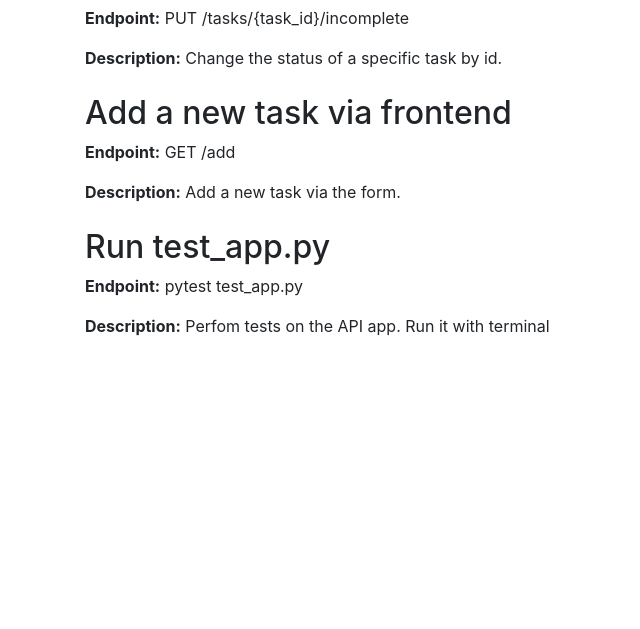
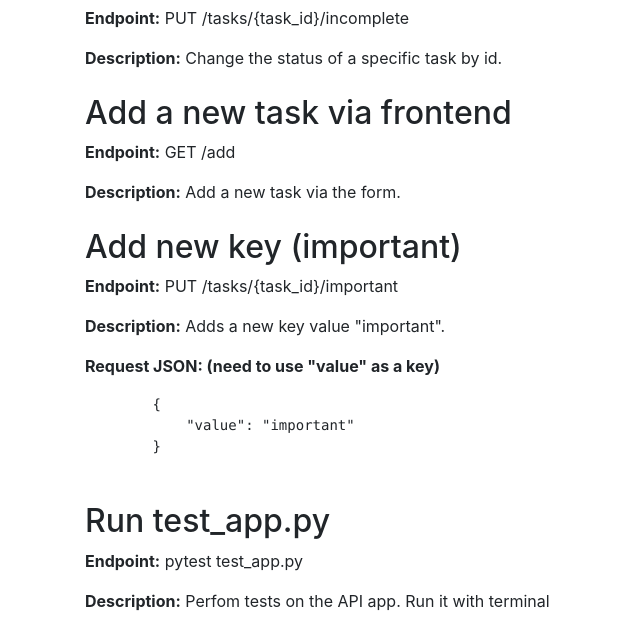
Before and after one commit to Alledarw/TaskAPI, a Flask app: page /docs in a window 1280 px wide. Shown: the part 1737-2366 px from the top of the page, without its empty margins (0-640 px from the left). Before the commit the page ends 2073 px from the top, so only its background shows below. Run offline with Flask 3, Linux system fonts and the light colour scheme; some libraries are stand-ins or nearby versions.

Commit message:
Added PUT endpoint: add new key "important" to task and updated docs

```diff
--- a/app.py
+++ b/app.py
@@ -229,6 +229,30 @@ def change_status_incomplete(task_id):
             return jsonify({"msg": "Status changed successfully!"})
     abort(404, "Task not found")
 
+#PUT  add new value in task {important}
+@app.route("/tasks/<int:task_id>/important", methods=["PUT"])
+def set_important(task_id):
+    tasks = get_task()
+    for task in tasks:
+        if task["id"] == task_id:
+            # Check if only one key is provided in the JSON data
+            if len(request.json) != 1:
+                return jsonify({"error": "Only one key is allowed in the request."}), 400
+
+            # Check if the key is "value"
+            if "value" not in request.json:
+                return jsonify({"error": "The 'value' key is required."}), 400
+
+            # Update the task's "value" key
+            task["value"] = request.json["value"]
+
+            with open("tasks.json", "w") as data:
+                json.dump(tasks, data)
+
+            return jsonify({"msg": "Value added successfully!"})
+
+        return jsonify({"error": "Task not found."}), 404
+
 
 if __name__ == '__main__':
     app.run(debug=True)
--- a/templates/docs.html
+++ b/templates/docs.html
@@ -71,6 +71,16 @@
         <p><strong>Endpoint:</strong> GET /add</p>
         <p><strong>Description:</strong> Add a new task via the form.</p>
 
+        <h2 class="mt-4">Add new key (important)</h2>
+        <p><strong>Endpoint:</strong> PUT /tasks/{task_id}/important</p>
+        <p><strong>Description:</strong> Adds a new key value "important".</p>
+        <p><strong>Request JSON: (need to use "value" as a key)</strong></p>
+        <pre>
+        {
+            "value": "important"
+        }
+        </pre>
+
         <h2 class="mt-4">Run test_app.py</h2>
         <p><strong>Endpoint:</strong> pytest test_app.py</p>
         <p><strong>Description:</strong> Perfom tests on the API app. Run it with terminal</p>
```
